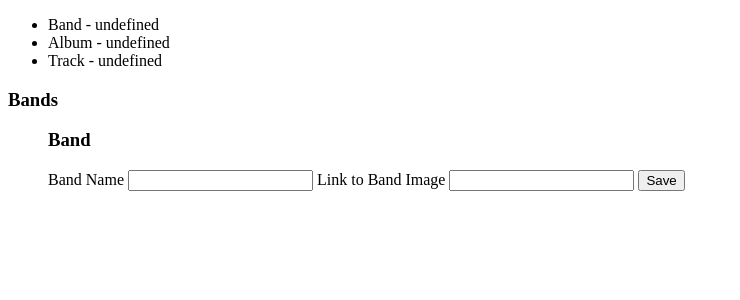
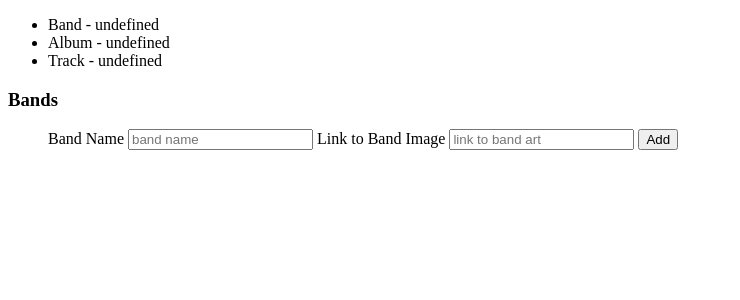
Before and after one commit to thebells1111/msp-studio, a SvelteKit app: page / in a window 1280 px wide. Shown: the top 300 px of the page, without its empty margins (0-740 px from the left). Built offline with nearby package versions, Linux system fonts and the light colour scheme.

Commit message:
adding add band functionality

```diff
--- a/src/routes/Bands.svelte
+++ b/src/routes/Bands.svelte
@@ -1,15 +1,30 @@
 <script>
-	import { library, selectedBand, catalogDB, selectedScreen } from '$/stores';
+	import { library, selectedBand, selectedBandIndex, catalogDB, selectedScreen } from '$/stores';
 
+	export let add = false;
 	let newBandName = '';
 	let newBandImage = '';
+	$: if ($selectedBand) {
+		newBandName = $selectedBand.title;
+		newBandImage = $selectedBand.artwork;
+	}
 
 	async function addNewBand() {
 		let band = {};
 		band.title = newBandName;
 		band.artwork = newBandImage;
 		band.albums = [];
-		console.log($library);
+		$library = $library.concat(band);
+		$selectedBandIndex = $library.length - 1;
+		$catalogDB.setItem(band.title, band);
+		$selectedBand = band;
+		$selectedScreen = 'albums';
+	}
+
+	async function saveBand() {
+		$selectedBand.title = newBandName;
+		$selectedBand.artwork = newBandImage;
+		$library[$selectedBandIndex] = $selectedBand;
 		$library = $library.concat(band);
 		$catalogDB.setItem(band.title, band);
 		$selectedBand = band;
@@ -17,15 +32,17 @@
 	}
 </script>
 
-<h3>Band</h3>
+{#if !add}
+	<h3>Band</h3>
+{/if}
 <label>
 	Band Name
-	<input bind:value={newBandName} />
+	<input bind:value={newBandName} placeholder="band name" />
 </label>
 
 <label>
 	Link to Band Image
-	<input bind:value={newBandImage} />
+	<input bind:value={newBandImage} placeholder="link to band art" />
 </label>
 
-<button on:click={addNewBand}>Save</button>
+<button on:click={() => (add ? addNewBand() : saveBand())}>{add ? 'Add' : 'Save'}</button>
--- a/src/routes/Editor.svelte
+++ b/src/routes/Editor.svelte
@@ -1,5 +1,13 @@
 <script>
-	import { library, selectedBand, selectedAlbum, selectedTrack, selectedScreen } from '$/stores';
+	import {
+		library,
+		selectedBand,
+		selectedBandIndex,
+		newBand,
+		selectedAlbum,
+		selectedTrack,
+		selectedScreen
+	} from '$/stores';
 
 	import Bands from './Bands.svelte';
 	import Albums from './Albums.svelte';
@@ -7,13 +15,17 @@
 
 	function handleScreenSelect(screen) {
 		$selectedScreen = screen;
+		if (screen === 'bands') {
+			$selectedBand = newBand;
+		}
 	}
 
-	async function selectBand(band) {
+	async function selectBand(band, index) {
 		$selectedBand = band;
 		$selectedAlbum = '';
 		$selectedTrack = '';
 		$selectedScreen = 'albums';
+		$selectedBandIndex = index;
 	}
 
 	async function selectAlbum(album) {
@@ -51,10 +63,10 @@
 {#if $selectedScreen === 'bands'}
 	<h3>Bands</h3>
 	<ul>
-		{#each $library as band}
-			<li on:click={selectBand.bind(this, band)}>{band.title}</li>
+		{#each $library as band, i}
+			<li on:click={selectBand.bind(this, band, i)}>{band.title}</li>
 		{/each}
-		<Bands />
+		<Bands add={true} />
 	</ul>
 {:else if $selectedScreen === 'albums'}
 	<Bands />
--- a/src/store/stores.js
+++ b/src/store/stores.js
@@ -3,7 +3,15 @@ import { writable } from 'svelte/store';
 export const catalogDB = writable();
 export const indexSearchResults = writable([]);
 export const library = writable([]);
+
 export const selectedBand = writable({});
+export const selectedBandIndex = writable(-1);
+export const newBand = writable({
+	title: '',
+	artwork: '',
+	albums: []
+});
+
 export const selectedAlbum = writable({});
 export const selectedTrack = writable({});
 export const selectedScreen = writable('bands');
```
